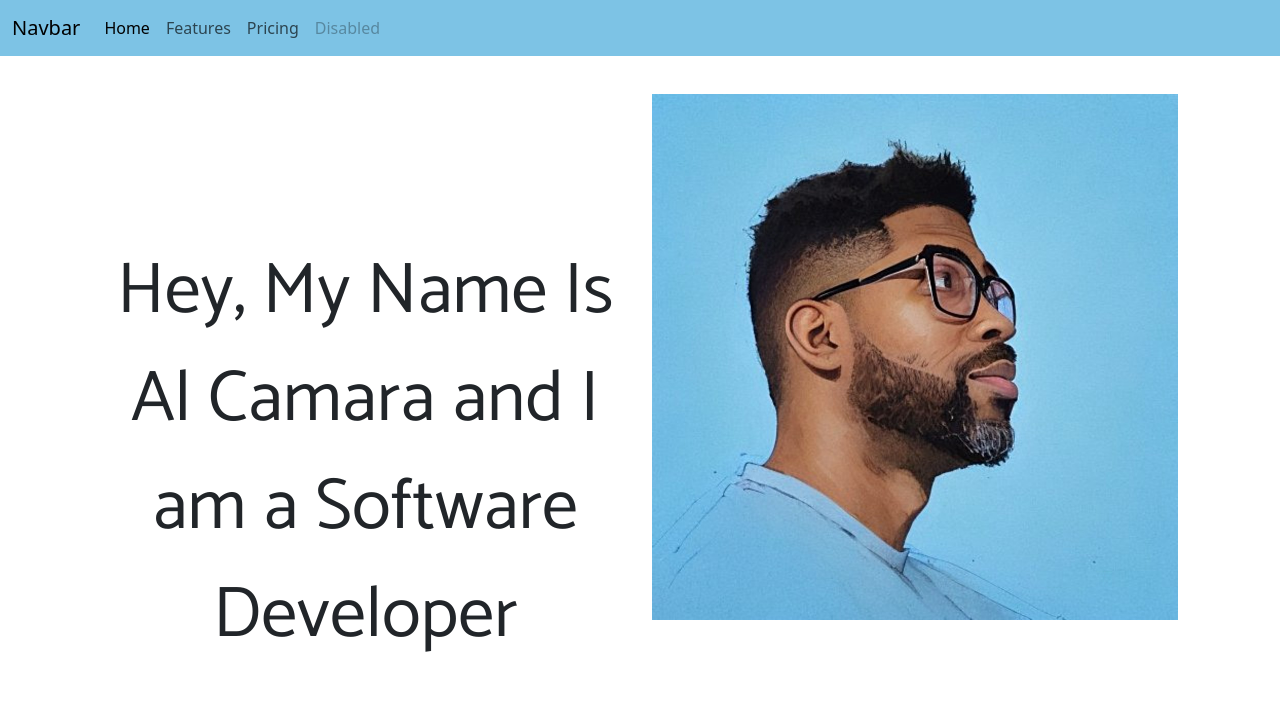
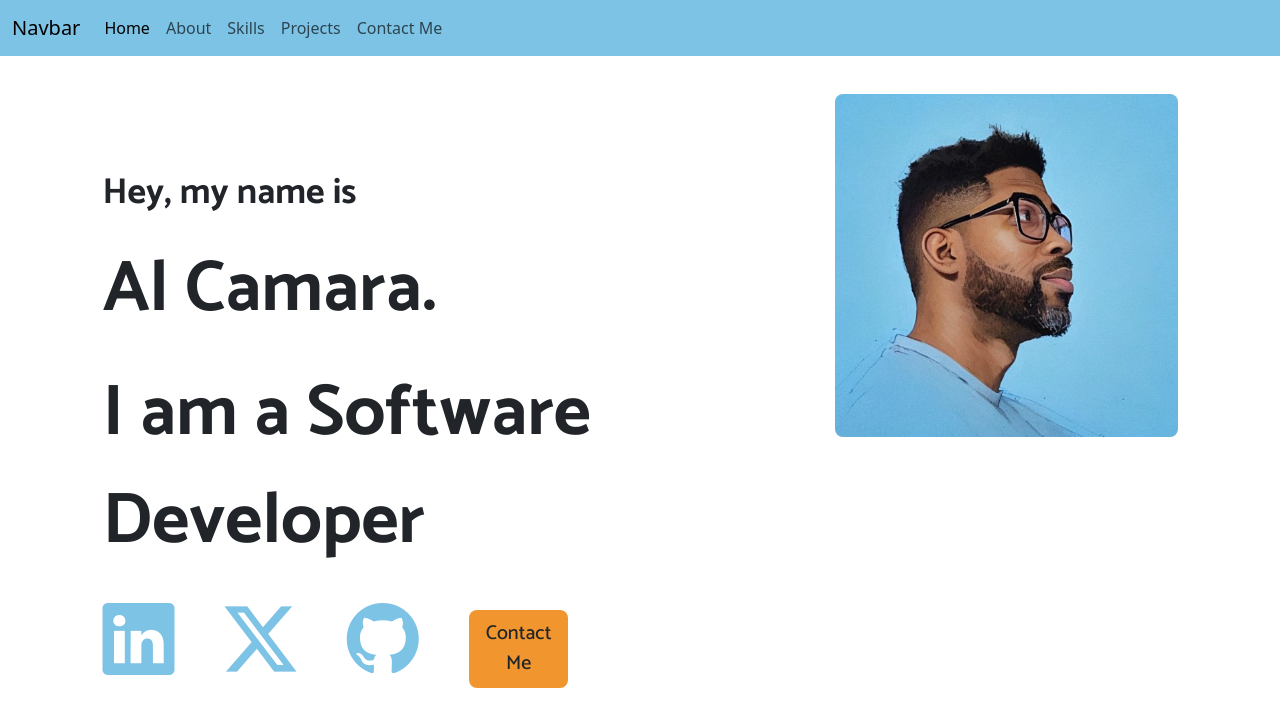
Before and after one commit to Alcamara/portfolio, an Angular app: page / in a window 1280 px wide. Shown: the top 726 px of the page. Built offline with nearby package versions, Linux system fonts and the light colour scheme.

Commit message:
added icons

```diff
--- a/src/app/app.component.css
+++ b/src/app/app.component.css
@@ -0,0 +1,3 @@
+:root{
+    --main-color: #7dc3e5
+}
--- a/src/app/pages/main/main/main.component.css
+++ b/src/app/pages/main/main/main.component.css
@@ -6,6 +6,7 @@
 
 .main{
     font-family: "Catamaran", sans-serif;
+    font-weight: 700;
     width: 90%;
     margin: 0 auto;
 }
@@ -15,15 +16,23 @@
 }
 
 .intro{
+    font-size: 3rem;
     padding: 1rem;
-    font-size: 3rem;
     height: 100vh;
 }
 
 .intro-summary{
     margin: .5em 0;
     min-width: 312px;
-    text-align: center;
+
+}
+
+.intro-summary_greet{
+    font-size: .4em;
+}
+
+.intro-summary_socials .row{
+    justify-content: start;
 }
 
 .intro-image{
@@ -32,6 +41,16 @@
 
 .intro-image img{
     width: 100%;
+    border-radius: .5rem;
+}
+
+.icon{
+    color: var(--main-color);
+}
+
+.btn{
+    font-weight: 500;
+    background-color: var(--secondary-color);
 }
 
 @media (min-width: 1200px) {
@@ -41,8 +60,13 @@
     }
 
     .intro-summary{
-        margin: 2em 0;
+        margin: 1em 0;
         min-width: 312px;
-        text-align: center;
+
     }
+
+    .intro-summary_greet{
+        font-size: .5em;
+    }
+
 }
--- a/src/app/pages/main/main/main.component.html
+++ b/src/app/pages/main/main/main.component.html
@@ -1,10 +1,28 @@
 <div class="main">
     <section class="intro">
         <div class="row">
-            <div class="col-6 intro-box intro-summary">
-                <p>Hey, My Name Is Al Camara and I am a Software Developer </p>
+            <div class="col-8 intro-box intro-summary">
+                <p class="intro-summary_greet">Hey, my name is</p>
+                <p>Al Camara.</p>
+                <p>I am a Software Developer </p>
+                <div class="intro-summary_socials">
+                    <div class="row">
+                        <div class="col-2">
+                            <i class="bi bi-linkedin icon"></i>
+                        </div>
+                        <div class="col-2">
+                            <i class="bi bi-twitter-x icon"></i>
+                        </div>
+                        <div class="col-2">
+                            <i class="bi bi-github icon"></i>
+                        </div>
+                        <div class="col-2">
+                            <button class="btn btn-lg">Contact Me</button>
+                        </div>
+                    </div>
+                </div>
             </div>
-            <div class="col-6 intro-box intro-image">
+            <div class="col-4 intro-box intro-image">
                 <img src="../../../../assets/pictures/al2.jpg" alt="image of Al">
             </div>
         </div>
--- a/src/app/pages/shared/navbar/navbar.component.css
+++ b/src/app/pages/shared/navbar/navbar.component.css
@@ -1,3 +1,5 @@
+
+
 .navbar{
-    background-color: #7dc3e5;
+    background-color: var(--main-color);
 }
--- a/src/app/pages/shared/navbar/navbar.component.html
+++ b/src/app/pages/shared/navbar/navbar.component.html
@@ -10,13 +10,16 @@
             <a class="nav-link active" aria-current="page" href="#">Home</a>
           </li>
           <li class="nav-item">
-            <a class="nav-link" href="#">Features</a>
+            <a class="nav-link" href="#">About</a>
           </li>
           <li class="nav-item">
-            <a class="nav-link" href="#">Pricing</a>
+            <a class="nav-link" href="#">Skills</a>
           </li>
           <li class="nav-item">
-            <a class="nav-link disabled" aria-disabled="true">Disabled</a>
+            <a class="nav-link" href="#">Projects</a>
+          </li>
+          <li class="nav-item">
+            <a class="nav-link" href="#">Contact Me</a>
           </li>
         </ul>
       </div>
--- a/src/styles.css
+++ b/src/styles.css
@@ -1 +1,5 @@
 /* You can add global styles to this file, and also import other style files */
+:root{
+    --main-color: #7dc3e5;
+    --secondary-color: #f1962e
+}
```
